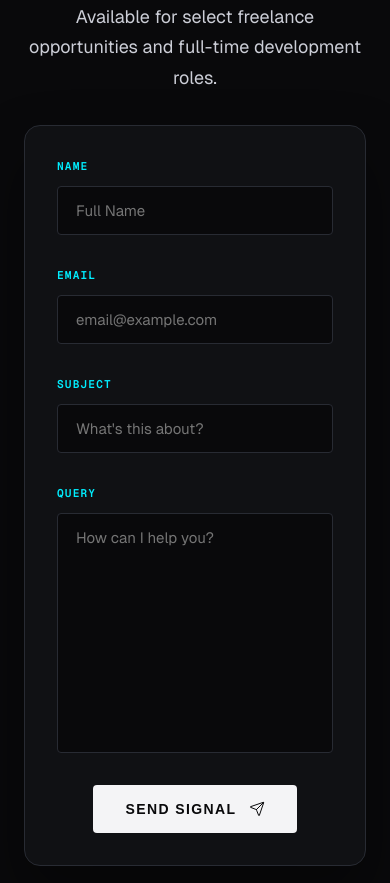
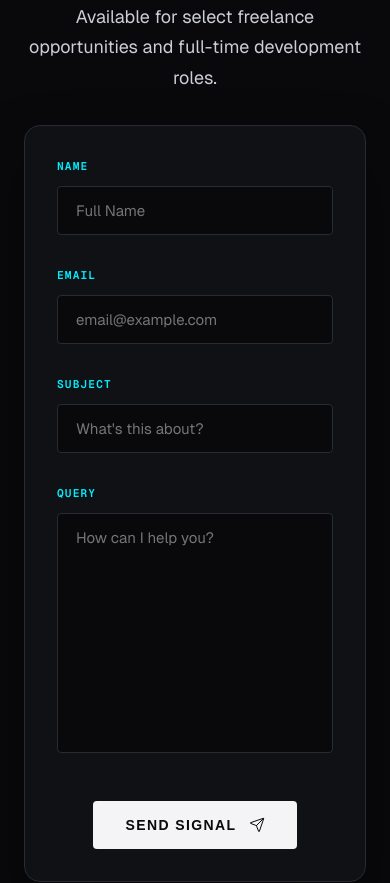
Before and after one commit to hauntedcrewvkr/himanshu_portfolio, a React (Vite) app: page / in a window 390 px wide. Shown: the part 6060-6943 px from the top of the page. Built offline with nearby package versions, Linux system fonts and the light colour scheme.

Commit message:
style: anchor Send Signal button to outer form container for a global action-tab effect

```diff
--- a/src/components/sections/Contact.jsx
+++ b/src/components/sections/Contact.jsx
@@ -1,7 +1,6 @@
 import React, { useState, useRef } from 'react';
 import { SendIcon, CheckCircleIcon, AlertCircleIcon } from 'lucide-react';
 import emailjs from '@emailjs/browser';
-import Magnetic from '../ui/Magnetic';
 
 const Contact = () => {
   const form = useRef();
@@ -63,9 +62,14 @@ const Contact = () => {
                 <label htmlFor="message">Query</label>
                 <textarea id="message" name="message" placeholder="How can I help you?" required></textarea>
               </div>
+            </div>
+          </form>
 
+          {/* Button moved OUTSIDE form but INSIDE container */}
           <button
             type="submit"
+            form="contact-form-id"
+            onClick={() => form.current.requestSubmit()}
             className={`btn btn-primary send-btn ${isSending ? 'btn-loading' : ''}`}
             disabled={isSending}
           >
@@ -80,8 +84,6 @@ const Contact = () => {
             </div>
           )}
         </div>
-          </form>
-        </div>
       </div>
     </section>
   );
--- a/src/styles/components.scss
+++ b/src/styles/components.scss
@@ -299,48 +299,15 @@
   border-radius: 16px;
   border: 1px solid var(--border);
   box-shadow: 0 30px 60px rgba(0, 0, 0, 0.4);
+  position: relative; // MASTER ANCHOR FOR THE BUTTON
 
   @media (max-width: 768px) {
     padding: $space-5;
   }
-}
-
-.split-form {
-  display: grid;
-  grid-template-columns: 1fr 1fr;
-  gap: $space-6;
-
-  @media (max-width: 768px) {
-    grid-template-columns: 1fr;
-    gap: $space-5;
-  }
-
-  .form-left {
-    display: flex;
-    flex-direction: column;
-    gap: $space-5;
-  }
-
-  .form-right {
-    position: relative; // Anchor for the absolute button
-    display: flex;
-    flex-direction: column;
-
-    .full-height {
-      flex: 1;
-      display: flex;
-      flex-direction: column;
-
-      textarea {
-        flex: 1;
-        min-height: 240px;
-        resize: none;
-      }
-    }
 
   .send-btn {
     position: absolute;
-      right: -20px; // Consistency hack
+    right: -20px; // Pin to the outer right edge
     bottom: -40px;
     background: var(--text-100);
     color: var(--surface-100);
@@ -375,7 +342,7 @@
 
   .status-msg-absolute {
     position: absolute;
-      left: 0;
+    left: $space-7;
     bottom: -40px;
     display: flex;
     align-items: center;
@@ -393,15 +360,49 @@
       position: relative;
       right: auto;
       bottom: auto;
-        margin-top: $space-5;
-        align-self: center;
+      margin: $space-6 auto 0;
+      display: flex;
       &::before { display: none; }
     }
     .status-msg-absolute {
       position: relative;
+      left: auto;
       bottom: auto;
       margin-top: $space-3;
       justify-content: center;
+    }
+  }
+}
+
+.split-form {
+  display: grid;
+  grid-template-columns: 1fr 1fr;
+  gap: $space-6;
+
+  @media (max-width: 768px) {
+    grid-template-columns: 1fr;
+    gap: $space-5;
+  }
+
+  .form-left {
+    display: flex;
+    flex-direction: column;
+    gap: $space-5;
+  }
+
+  .form-right {
+    display: flex;
+    flex-direction: column;
+
+    .full-height {
+      flex: 1;
+      display: flex;
+      flex-direction: column;
+
+      textarea {
+        flex: 1;
+        min-height: 240px;
+        resize: none;
       }
     }
   }
```
Lines whose indentation alone changed are shown as unchanged.
